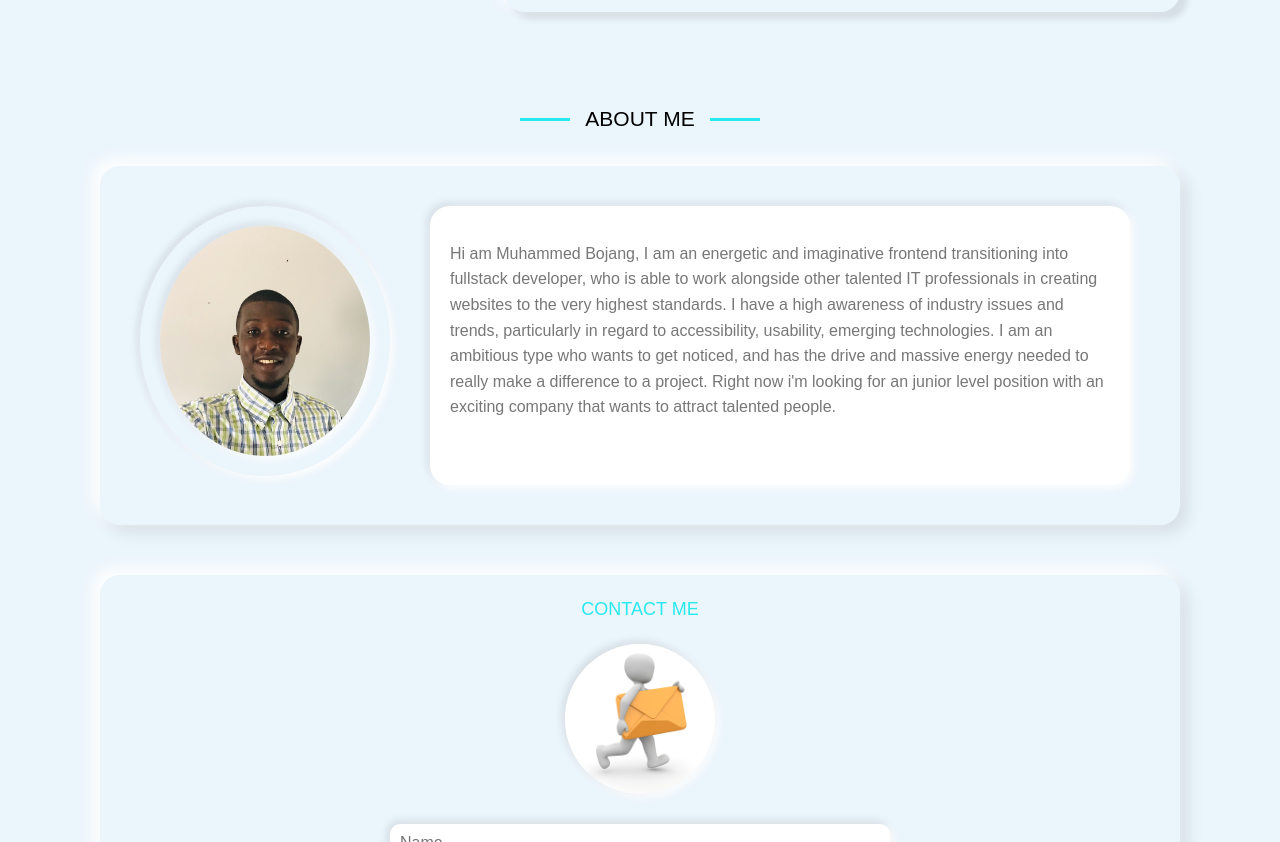
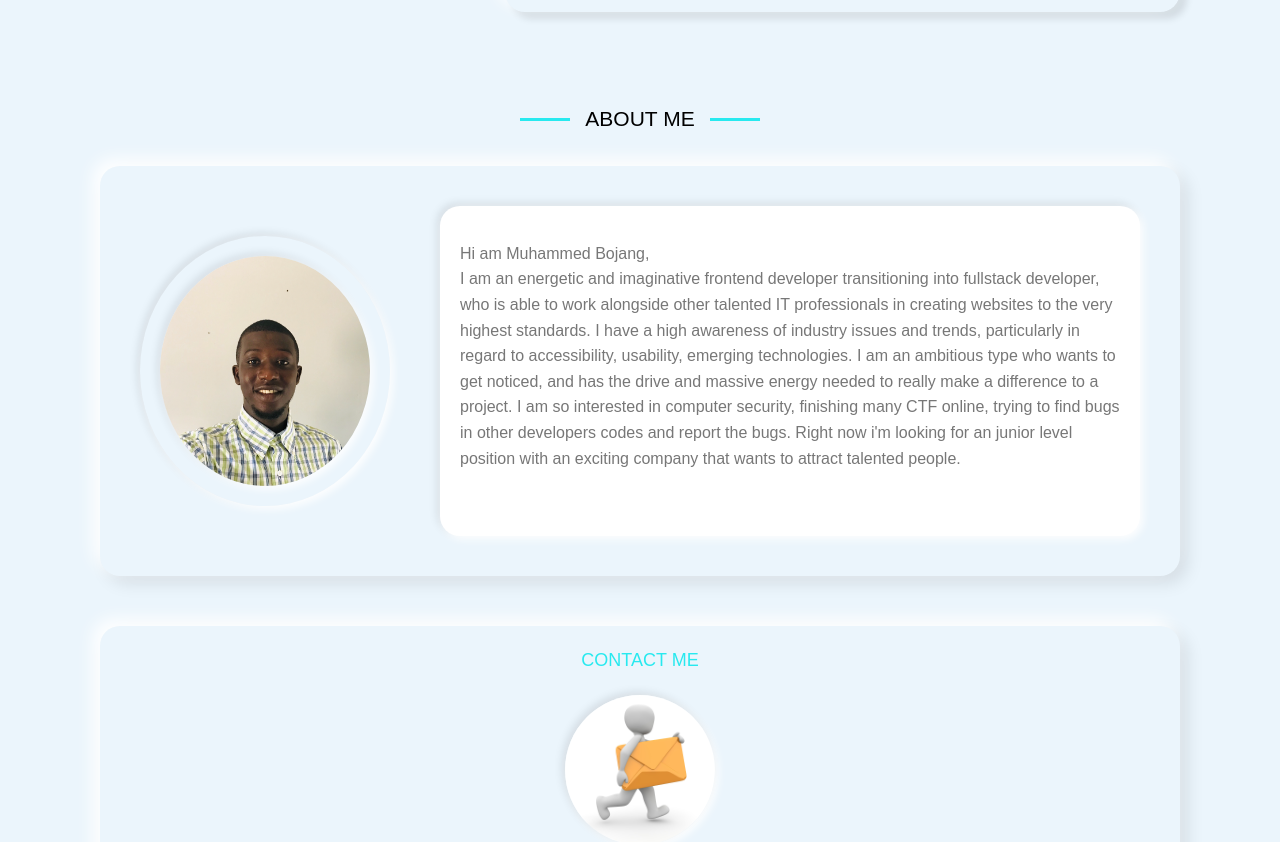
Before and after one commit to zerobug110/portfolio, a website: page index.html in a window 1280 px wide. Shown: the part 3860-4702 px from the top of the page. Drawn offline with Linux system fonts and the light colour scheme.

Commit message:
added flexbox to about section

```diff
--- a/index.html
+++ b/index.html
@@ -215,14 +215,16 @@
                 </div>
                 <div class="about__info">
                     <p class="about__info-text">
-                        Hi am Muhammed Bojang,
-                        I am an energetic and imaginative frontend transitioning into
+                        Hi am Muhammed Bojang,<br>
+                        I am an energetic and imaginative frontend developer transitioning into
                         fullstack developer, who is able to work alongside other talented IT professionals in creating websites
                         to the very highest standards. I have a high awareness of
                         industry issues and trends, particularly in regard to accessibility,
                         usability, emerging technologies. I am an
                         ambitious type who wants to get noticed, and has the drive and
                         massive energy needed to really make a difference to a project.
+                        I am so interested in computer security, finishing many CTF online, trying to find bugs in
+                        other developers codes and report the bugs.
                         Right now i'm looking for an junior level position with an exciting
                         company that wants to attract talented people.
                     </p>
--- a/sass/about.scss
+++ b/sass/about.scss
@@ -1,15 +1,15 @@
 .about-section {
     grid-column: col-start 1  / col-end;
     padding: 3rem 2rem;
-    display: grid;
+
 
 
 
 }
 .about {
-    display: grid;
-    grid-template-columns: repeat(auto-fit, minmax(20rem, min-content));
-    grid-column-gap: 4rem;
+    display: flex;
+    justify-content: space-between;
+    align-items: center;
     padding: 4rem;
 
     box-shadow: -.7rem -.7rem 1.7rem rgba(255, 255, 255, 1),
```
Also changed, not shown: style/style.css.
